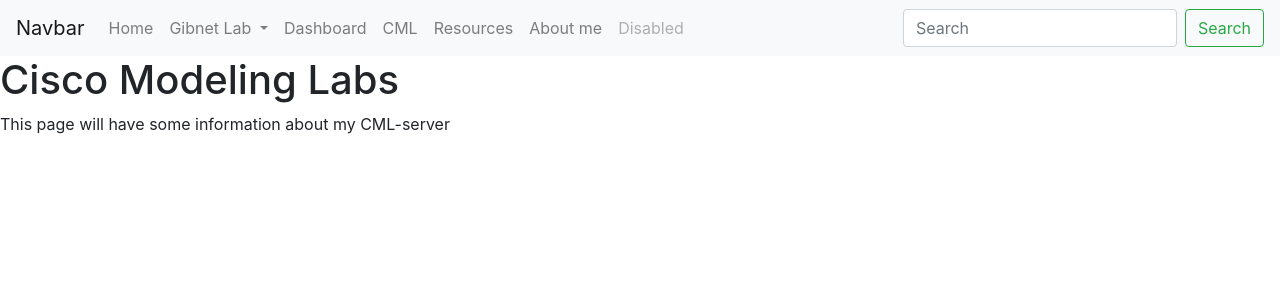
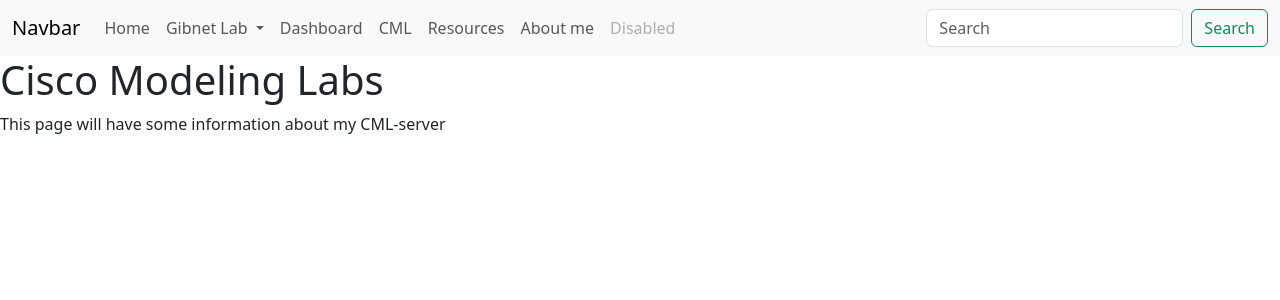
Before and after one commit to GibsonSWE/homelab_website, a Flask app: page /cml in a window 1280 px wide. Shown: the top 300 px of the page. Run offline with Flask 3, Linux system fonts and the light colour scheme.

Commit message:
Updated bootstrap to to v5.3.3

```diff
--- a/templates/base.html
+++ b/templates/base.html
@@ -3,33 +3,35 @@
 
 <head>
     <meta charset="UTF-8">
-    <link rel="stylesheet" href="https://cdn.jsdelivr.net/npm/bootstrap@4.3.1/dist/css/bootstrap.min.css" integrity="sha384-ggOyR0iXCbMQv3Xipma34MD+dH/1fQ784/j6cY/iJTQUOhcWr7x9JvoRxT2MZw1T" crossorigin="anonymous">
+    <meta name="viewport" content="width=device-width, initial-scale=1">
     <title>{% block title %}{% endblock %}</title>
+    <link href="https://cdn.jsdelivr.net/npm/bootstrap@5.3.3/dist/css/bootstrap.min.css" rel="stylesheet" integrity="sha384-QWTKZyjpPEjISv5WaRU9OFeRpok6YctnYmDr5pNlyT2bRjXh0JMhjY6hW+ALEwIH" crossorigin="anonymous">
 </head>
 
 <body>
-    <nav class="navbar navbar-expand-lg navbar-light bg-light">
+    <nav class="navbar navbar-expand-lg bg-body-tertiary">
+      <div class="container-fluid">
         <a class="navbar-brand" href="#">Navbar</a>
         <button class="navbar-toggler" type="button" data-toggle="collapse" data-target="#navbarSupportedContent" aria-controls="navbarSupportedContent" aria-expanded="false" aria-label="Toggle navigation">
           <span class="navbar-toggler-icon"></span>
         </button>
 
         <div class="collapse navbar-collapse" id="navbarSupportedContent">
-          <ul class="navbar-nav mr-auto">
+          <ul class="navbar-nav me-auto mb-2 mb-lg-0">
             <li class="nav-item">
               <a class="nav-link" href="/">Home</a>
             </li>
             <li class="nav-item dropdown">
-                <a class="nav-link dropdown-toggle" href="#" id="navbarDropdown" role="button" data-toggle="dropdown" aria-haspopup="true" aria-expanded="false">
-                  Gibnet Lab
-                </a>
-                <div class="dropdown-menu" aria-labelledby="navbarDropdown">
-                  <a class="dropdown-item" href="/homelab/overview">Overview</a>
-                  <a class="dropdown-item" href="/homelab/components">Components</a>
-                  <a class="dropdown-item" href="/homelab/network">Network</a>
-                  <div class="dropdown-divider"></div>
-                  <a class="dropdown-item" href="/homelab/future_plans">Future Plans</a>
-                </div>
+              <a class="nav-link dropdown-toggle" href="#" role="button" data-bs-toggle="dropdown" aria-expanded="false">
+                Gibnet Lab
+              </a>
+                <ul class="dropdown-menu">
+                  <li><a class="dropdown-item" href="/homelab/overview">Overview</a></li>
+                  <li><a class="dropdown-item" href="/homelab/components">Components</a></li>
+                  <li><a class="dropdown-item" href="/homelab/network">Network</a></li>
+                  <div class="dropdown-divider"></div></li>
+                  <li><a class="dropdown-item" href="/homelab/future_plans">Future Plans</a></li>
+                </ul>
               </li>
             <li class="nav-item">
               <a class="nav-link" href="/dashboard">Dashboard</a>
@@ -47,18 +49,19 @@
               <a class="nav-link disabled" href="#" tabindex="-1" aria-disabled="true">Disabled</a>
             </li>
           </ul>
-          <form class="form-inline my-2 my-lg-0">
-            <input class="form-control mr-sm-2" type="search" placeholder="Search" aria-label="Search">
-            <button class="btn btn-outline-success my-2 my-sm-0" type="submit">Search</button>
+          <form class="d-flex" role="search">
+            <input class="form-control me-2" type="search" placeholder="Search" aria-label="Search">
+            <button class="btn btn-outline-success" type="submit">Search</button>
           </form>
         </div>
+      </div>
     </nav>
 
     {% block content %}
     {% endblock %}
 
-    <script src="https://code.jquery.com/jquery-3.3.1.slim.min.js" integrity="sha384-q8i/X+965DzO0rT7abK41JStQIAqVgRVzpbzo5smXKp4YfRvH+8abtTE1Pi6jizo" crossorigin="anonymous"></script>
-    <script src="https://cdn.jsdelivr.net/npm/popper.js@1.14.7/dist/umd/popper.min.js" integrity="sha384-UO2eT0CpHqdSJQ6hJty5KVphtPhzWj9WO1clHTMGa3JDZwrnQq4sF86dIHNDz0W1" crossorigin="anonymous"></script>
-    <script src="https://cdn.jsdelivr.net/npm/bootstrap@4.3.1/dist/js/bootstrap.min.js" integrity="sha384-JjSmVgyd0p3pXB1rRibZUAYoIIy6OrQ6VrjIEaFf/nJGzIxFDsf4x0xIM+B07jRM" crossorigin="anonymous"></script>
-</body>
+    <script src="https://cdn.jsdelivr.net/npm/bootstrap@5.3.3/dist/js/bootstrap.bundle.min.js" integrity="sha384-YvpcrYf0tY3lHB60NNkmXc5s9fDVZLESaAA55NDzOxhy9GkcIdslK1eN7N6jIeHz" crossorigin="anonymous"></script>
+    <script src="https://cdn.jsdelivr.net/npm/@popperjs/core@2.11.8/dist/umd/popper.min.js" integrity="sha384-I7E8VVD/ismYTF4hNIPjVp/Zjvgyol6VFvRkX/vR+Vc4jQkC+hVqc2pM8ODewa9r" crossorigin="anonymous"></script>
+    <script src="https://cdn.jsdelivr.net/npm/bootstrap@5.3.3/dist/js/bootstrap.min.js" integrity="sha384-0pUGZvbkm6XF6gxjEnlmuGrJXVbNuzT9qBBavbLwCsOGabYfZo0T0to5eqruptLy" crossorigin="anonymous"></script>
+  </body>
 </html>
```
